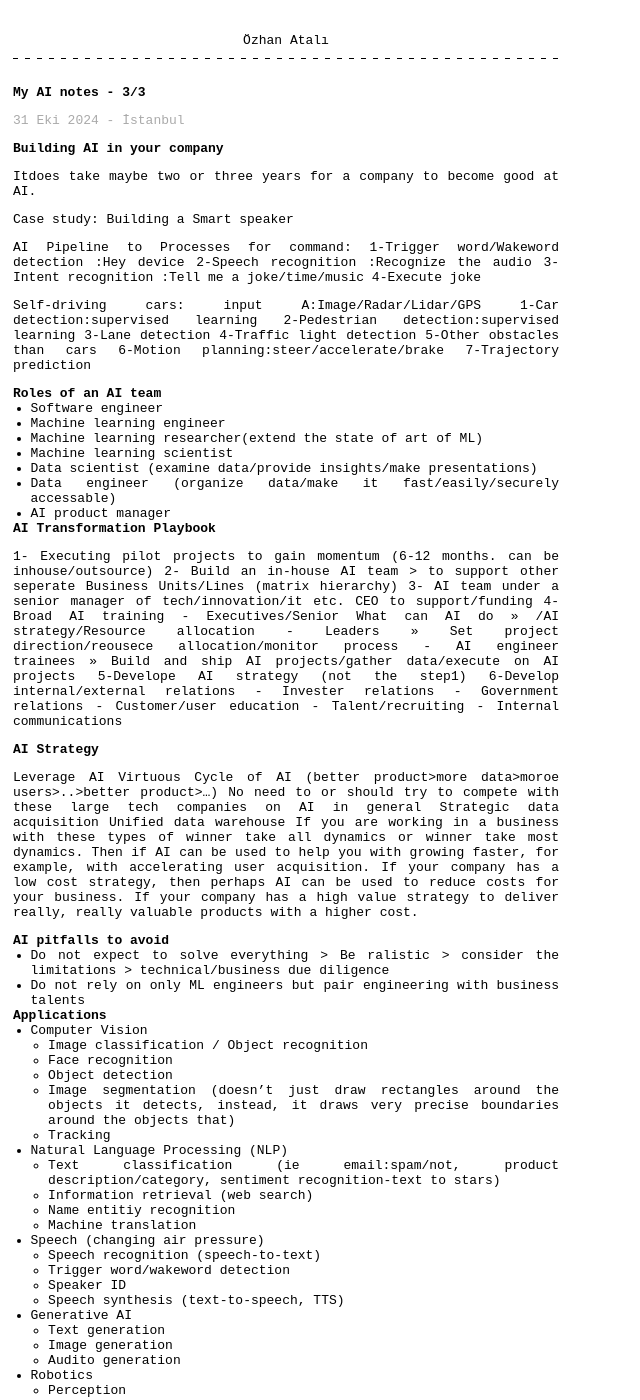
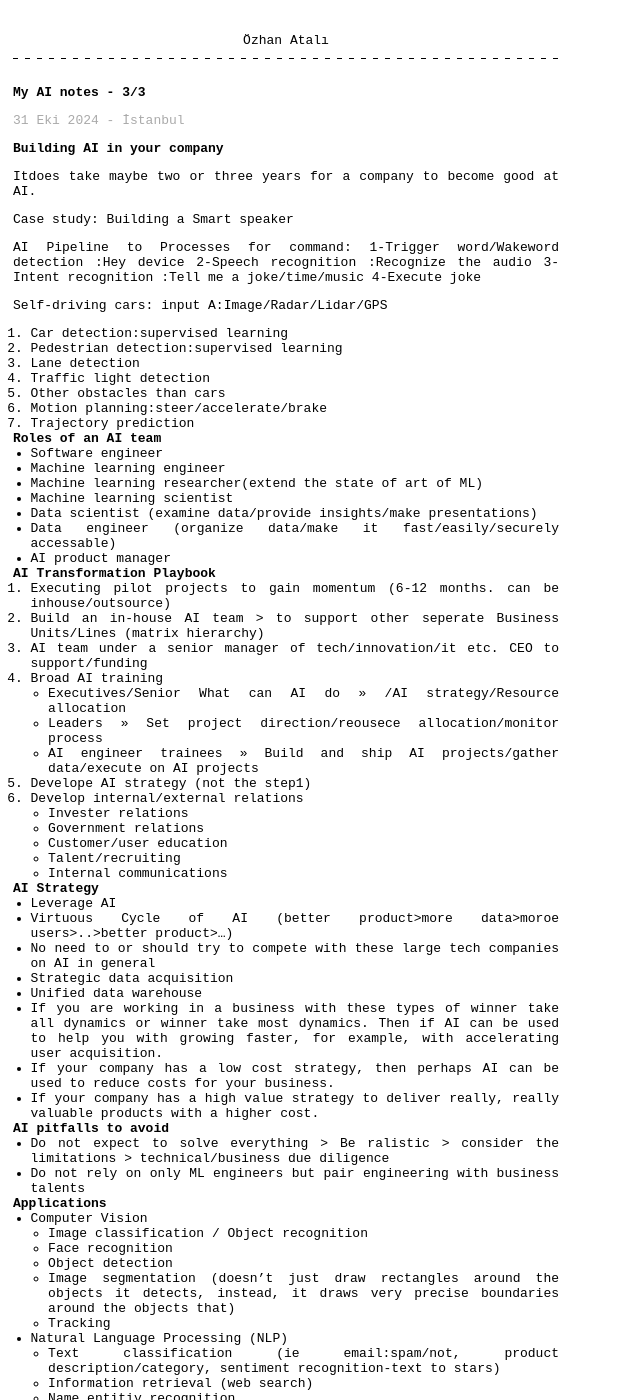
Before and after one commit to ozhanatali/ozhanatali.github.io, a Jekyll site: the page built from _posts/2024-10-31-My-AI-Notes-3.md, in a window 1280 px wide and 1400 px high. Shown: the whole window, without its empty margins (0-640 px from the left). Built offline with Jekyll 4.4.1, drawn with Linux system fonts in a browser that asks for light colours.

Commit message:
Update 2024-10-31-My-AI-Notes-3.md

```diff
--- a/_posts/2024-10-31-My-AI-Notes-3.md
+++ b/_posts/2024-10-31-My-AI-Notes-3.md
@@ -22,13 +22,13 @@ Processes for command:
 
 Self-driving cars:
 input A:Image/Radar/Lidar/GPS
-1-Car detection:supervised learning
-2-Pedestrian detection:supervised learning
-3-Lane detection
-4-Traffic light detection
-5-Other obstacles than cars
-6-Motion planning:steer/accelerate/brake
-7-Trajectory prediction
+1. Car detection:supervised learning
+2. Pedestrian detection:supervised learning
+3. Lane detection
+4. Traffic light detection
+5. Other obstacles than cars
+6. Motion planning:steer/accelerate/brake
+7. Trajectory prediction
 
 
 ## Roles of an AI team
@@ -44,15 +44,15 @@ input A:Image/Radar/Lidar/GPS
 
 ## AI Transformation Playbook
 
-1- Executing pilot projects to gain momentum (6-12 months. can be inhouse/outsource)
-2- Build an in-house AI team > to support other seperate Business Units/Lines (matrix hierarchy)
-3- AI team under a senior manager of tech/innovation/it etc. CEO to support/funding
-4- Broad AI training
+1. Executing pilot projects to gain momentum (6-12 months. can be inhouse/outsource)
+2. Build an in-house AI team > to support other seperate Business Units/Lines (matrix hierarchy)
+3. AI team under a senior manager of tech/innovation/it etc. CEO to support/funding
+4. Broad AI training
     - Executives/Senior	What can AI do >> /AI strategy/Resource allocation
     - Leaders >> Set project direction/reousece allocation/monitor process
     - AI engineer trainees >> Build and ship AI projects/gather data/execute on AI projects
-5-Develope AI strategy (not the step1)
-6-Develop internal/external relations
+5. Develope AI strategy (not the step1)
+6. Develop internal/external relations
     - Invester relations
     - Government relations
     - Customer/user education
@@ -62,14 +62,14 @@ input A:Image/Radar/Lidar/GPS
 
 ## AI Strategy
 
-Leverage AI
-Virtuous Cycle of AI (better product>more data>moroe users>..>better product>...)
-No need to or should try to compete with these large tech companies on AI in general
-Strategic data acquisition
-Unified data warehouse
-If you are working in a business with these types of winner take all dynamics or winner take most dynamics. Then if AI can be used to help you with growing faster, for example, with accelerating user acquisition.
-If your company has a low cost strategy, then perhaps AI can be used to reduce costs for your business.
-If your company has a high value strategy to deliver really, really valuable products with a higher cost.
+- Leverage AI
+- Virtuous Cycle of AI (better product>more data>moroe users>..>better product>...)
+- No need to or should try to compete with these large tech companies on AI in general
+- Strategic data acquisition
+- Unified data warehouse
++ If you are working in a business with these types of winner take all dynamics or winner take most dynamics. Then if AI can be used to help you with growing faster, for example, with accelerating user acquisition.
++ If your company has a low cost strategy, then perhaps AI can be used to reduce costs for your business.
++ If your company has a high value strategy to deliver really, really valuable products with a higher cost.
 
 
 
```
